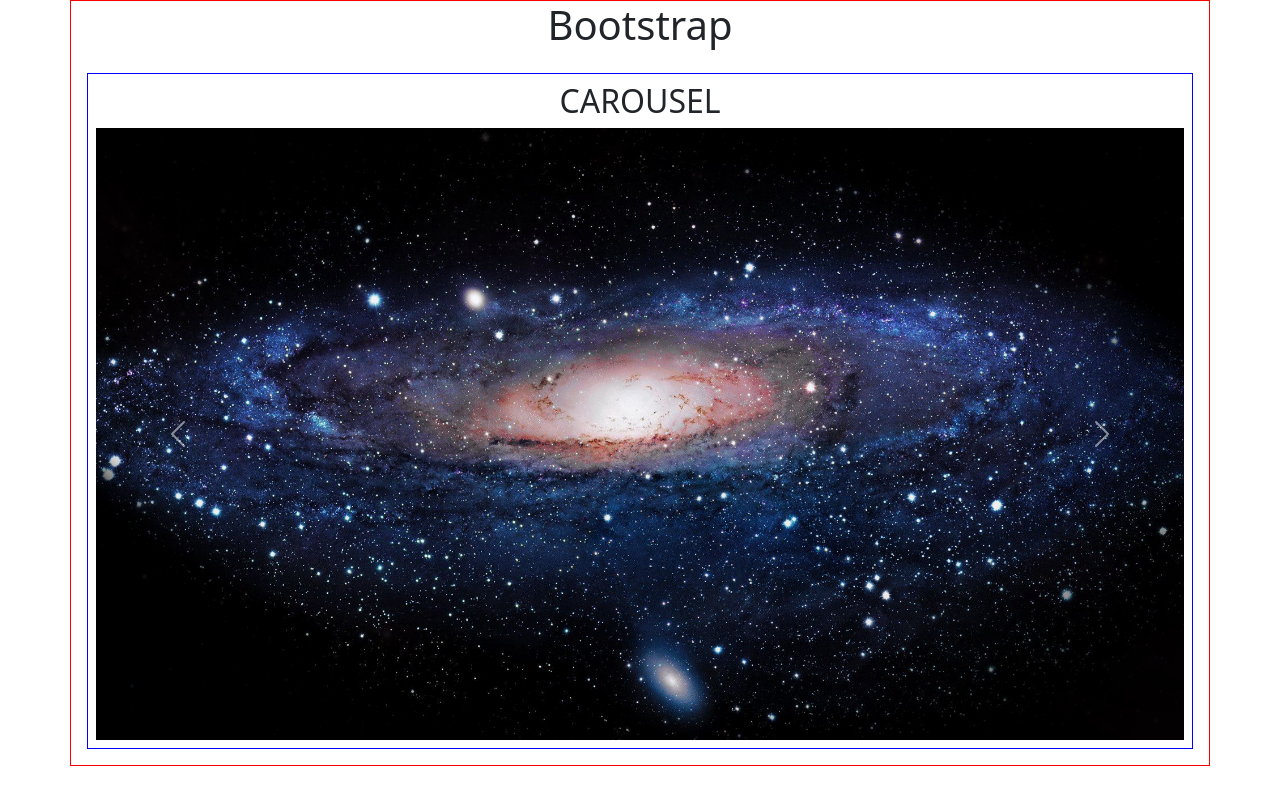
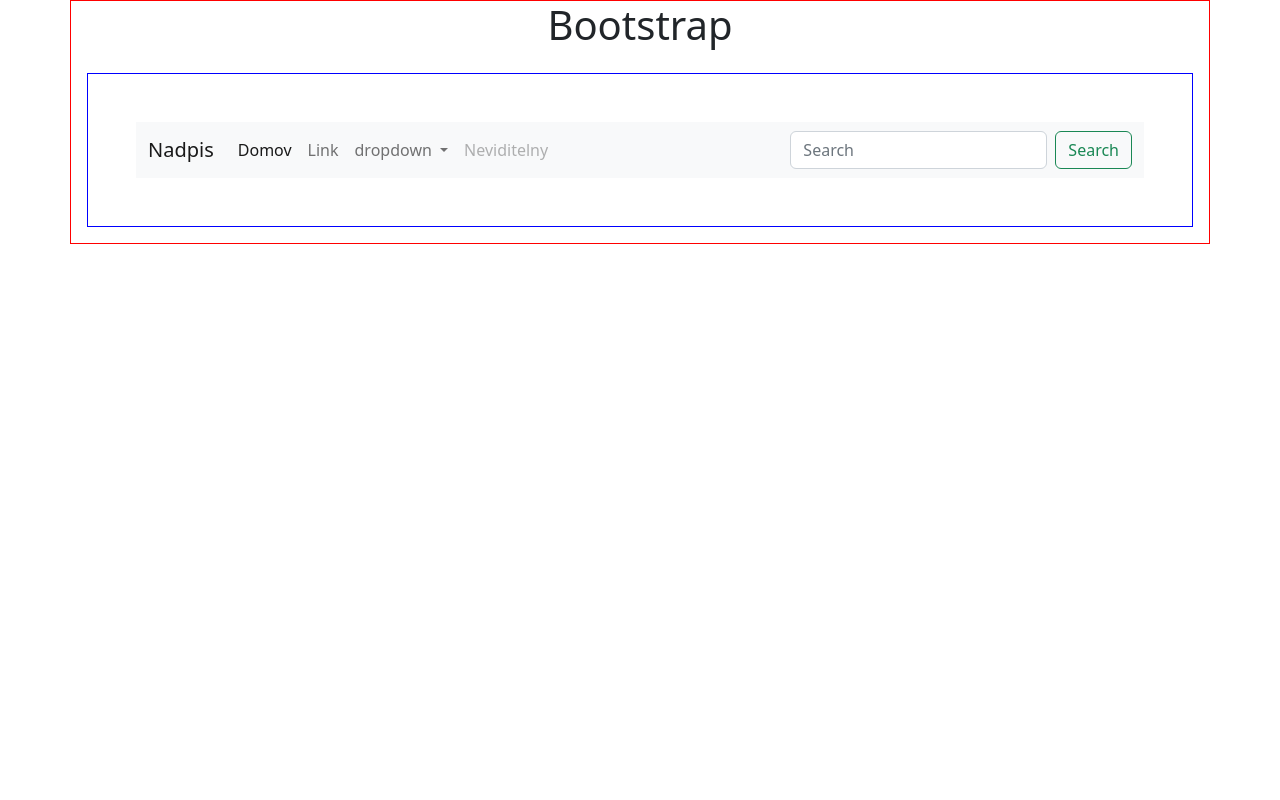
Before and after one commit to morrow03/Bootstrap, a plain HTML site: page index.html in a window 1280 px wide. Drawn offline with nearby package versions, Linux system fonts and the light colour scheme.

Commit message:
Pridani navbaru (menu)

```diff
--- a/index.html
+++ b/index.html
@@ -11,31 +11,56 @@
     <div class="container" style="border: 1px solid red">
         <h1 class="text-center">Bootstrap</h1>
         <div class="row">
-            <div class="col m-3 p-2" style="border: 1px solid blue">
-            <h2 class="text-center">CAROUSEL</h2>
+            <div class="col m-3 p-5" style="border: 1px solid blue">
 
 
-            <div id="carouselExampleFade" class="carousel slide carousel-fade" data-bs-ride="carousel">
-                <div class="carousel-inner">
-                  <div class="carousel-item active">
-                    <img src="img/img1.jpg" class="d-block w-100" alt="obrazek vesmiru 1">
-                  </div>
-                  <div class="carousel-item">
-                    <img src="img/img2.webp" class="d-block w-100" alt="obrazek vesmiru 2">
-                  </div>
-                  <div class="carousel-item">
-                    <img src="img/img3.jpg" class="d-block w-100" alt="obrazek vesmiru 3">
-                  </div>
-                </div>
-                <button class="carousel-control-prev" type="button" data-bs-target="#carouselExampleFade" data-bs-slide="prev">
-                  <span class="carousel-control-prev-icon" aria-hidden="true"></span>
-                  <span class="visually-hidden">Previous</span>
-                </button>
-                <button class="carousel-control-next" type="button" data-bs-target="#carouselExampleFade" data-bs-slide="next">
-                  <span class="carousel-control-next-icon" aria-hidden="true"></span>
-                  <span class="visually-hidden">Next</span>
-                </button>
-              </div>
+
+                <div class="bd-example">
+                    <nav class="navbar navbar-expand-lg bg-light">
+                      <div class="container-fluid">
+                        <a class="navbar-brand" href="#">Nadpis</a>
+                        <button class="navbar-toggler" type="button" data-bs-toggle="collapse" data-bs-target="#navbarSupportedContent" aria-controls="navbarSupportedContent" aria-expanded="false" aria-label="Toggle navigation">
+                          <span class="navbar-toggler-icon"></span>
+                        </button>
+                        <div class="collapse navbar-collapse" id="navbarSupportedContent">
+                          <ul class="navbar-nav me-auto mb-2 mb-lg-0">
+                            <li class="nav-item">
+                              <a class="nav-link active" aria-current="page" href="#">Domov</a>
+                            </li>
+                            <li class="nav-item">
+                              <a class="nav-link" href="#">Link</a>
+                            </li>
+                            <li class="nav-item dropdown">
+                              <a class="nav-link dropdown-toggle" href="#" id="navbarDropdown" role="button" data-bs-toggle="dropdown" aria-expanded="false">
+                                dropdown
+                              </a>
+                              <ul class="dropdown-menu" aria-labelledby="navbarDropdown">
+                                <li><a class="dropdown-item" href="#">prvni</a></li>
+                                <li><hr class="dropdown-divider"></li>
+                                <li><a class="dropdown-item" href="#">druhy</a></li>
+                                <li><hr class="dropdown-divider"></li>
+                                <li><a class="dropdown-item" href="#">treti</a></li>
+                                <li><hr class="dropdown-divider"></li>
+                                <li><a class="dropdown-item" href="#">ctvrty</a></li>
+                                <li><hr class="dropdown-divider"></li>
+                                <li><a class="dropdown-item" href="#">paty</a></li>
+
+                              </ul>
+                            </li>
+                            <li class="nav-item">
+                              <a class="nav-link disabled">Neviditelny</a>
+                            </li>
+                          </ul>
+                          <form class="d-flex" role="search">
+                            <input class="form-control me-2" type="search" placeholder="Search" aria-label="Search">
+                            <button class="btn btn-outline-success" type="submit">Search</button>
+                          </form>
+                        </div>
+                      </div>
+                    </nav>
+                    </div>
+
+
 
 
 
@@ -55,5 +80,8 @@
     <script src="https://cdn.jsdelivr.net/npm/bootstrap@5.2.0-beta1/dist/js/bootstrap.bundle.min.js" integrity="sha384-pprn3073KE6tl6bjs2QrFaJGz5/SUsLqktiwsUTF55Jfv3qYSDhgCecCxMW52nD2" crossorigin="anonymous"></script>
     <script src="https://cdn.jsdelivr.net/npm/@popperjs/core@2.11.5/dist/umd/popper.min.js" integrity="sha384-Xe+8cL9oJa6tN/veChSP7q+mnSPaj5Bcu9mPX5F5xIGE0DVittaqT5lorf0EI7Vk" crossorigin="anonymous"></script>
     <script src="https://cdn.jsdelivr.net/npm/bootstrap@5.2.0-beta1/dist/js/bootstrap.min.js" integrity="sha384-kjU+l4N0Yf4ZOJErLsIcvOU2qSb74wXpOhqTvwVx3OElZRweTnQ6d31fXEoRD1Jy" crossorigin="anonymous"></script>
+
+    <!--Nutnost pro navbar-->
+    <script src="https://cdn.jsdelivr.net/npm/bootstrap@5.2.0-beta1/dist/js/bootstrap.bundle.min.js"></script>
   </body>
 </html>
```
